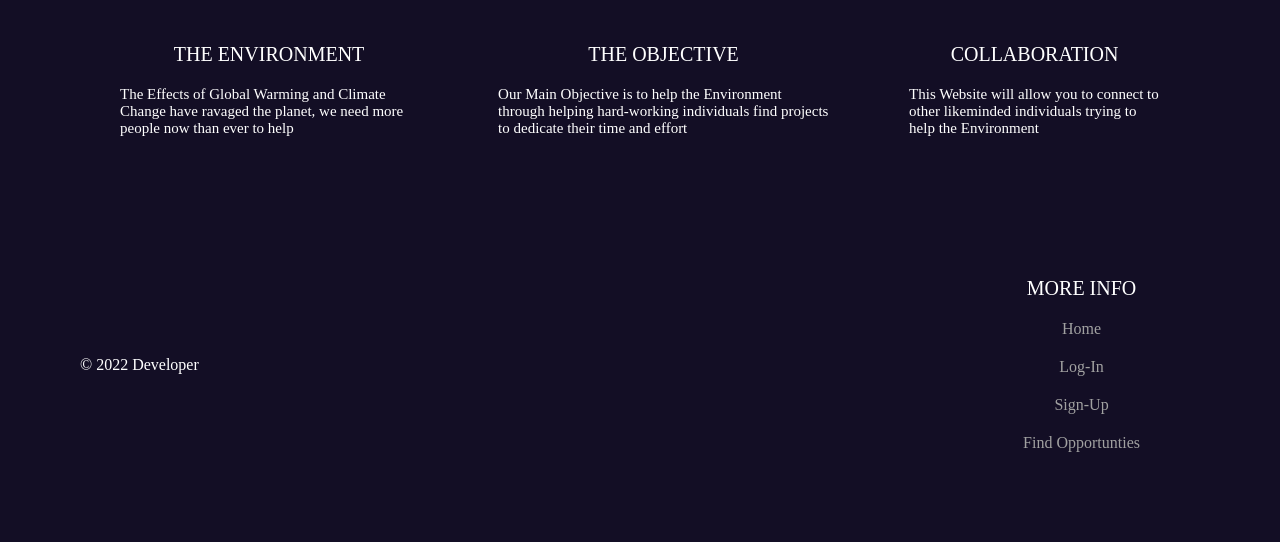
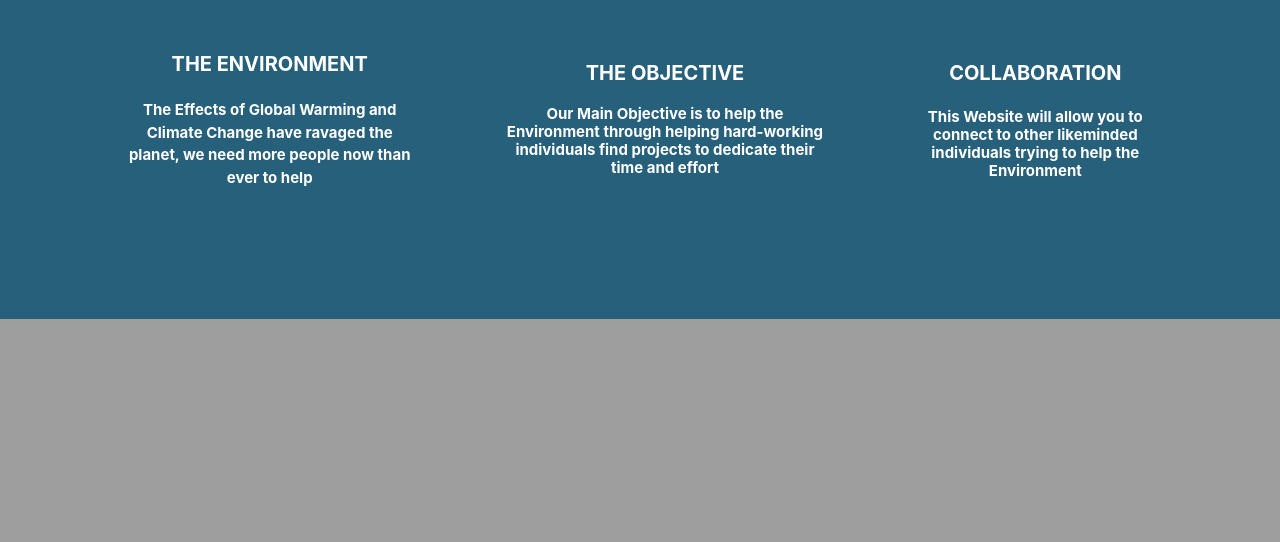
Before and after one commit to AggravatedDonald/DevpostFrey, a Node server app: template views/home.html in a window 1280 px wide. Shown: the part 615-1157 px from the top of the page. After the commit the page ends 934 px from the top, so only its background shows below. Run offline with Node 20, Linux system fonts and the light colour scheme; the template is opened without the code that fills it, so the values that code supplies are empty; some libraries are stand-ins or nearby versions.

Commit message:
Update home.html

```diff
--- a/views/home.html
+++ b/views/home.html
@@ -5,8 +5,9 @@
   <meta charset="UTF-8">
   <meta http-equiv="X-UA-Compatible" content="IE=edge">
   <meta name="viewport" content="width=device-width, initial-scale=1.0">
-  <title>Simple HTML HomePage</title>
+  <title>Nature Support</title>
   <link rel="stylesheet" href="https://cdnjs.cloudflare.com/ajax/libs/font-awesome/5.15.3/css/all.min.css">
+  <link rel="stylesheet" href="https://cdn.jsdelivr.net/npm/bootstrap@4.3.1/dist/css/bootstrap.min.css" integrity="sha384-ggOyR0iXCbMQv3Xipma34MD+dH/1fQ784/j6cY/iJTQUOhcWr7x9JvoRxT2MZw1T" crossorigin="anonymous">
   <style>
     @import url('https://fonts.googleapis.com/css2?family=Sriracha&display=swap');
 
@@ -20,12 +21,12 @@
       display: flex;
       justify-content: space-between;
       align-items: center;
-      background-color: #130e25;
+      background-color: #27607a;
     }
 
     .header .logo {
       font-size: 25px;
-      font-family: 'Sriracha', cursive;
+
       color: rgb(255, 255, 255);
       text-decoration: none;
       margin-left: 30px;
@@ -35,7 +36,7 @@
       display: flex;
       justify-content: space-around;
       align-items: center;
-      background-color: #130e25;
+      background-color: #27607a;
       margin-right: 20px;
     }
 
@@ -57,11 +58,11 @@
       background-size: cover;
       background-position: center;
       background-repeat: no-repeat;
-      background-image: url("nature.jpg")
+      background-image: url("/ocean.jpg")
     }
 
     .intro h1 {
-      font-family: sans-serif;
+
       font-size: 60px;
       color: #fff;
       font-weight: bold;
@@ -74,11 +75,12 @@
       color: #d1d1d1;
       text-transform: uppercase;
       margin: 20px 0;
+	  font-weight: 500;
     }
 
     .intro button {
       background-color: #182741;
-      color: #000;
+      color: #ffb700;
       padding: 10px 25px;
       border: none;
       border-radius: 5px;
@@ -91,7 +93,7 @@
     .achievements {
       display: flex;
       justify-content: space-around;
-      background-color: #130e25;
+      background-color: #27607a;
       align-items: center;
       padding: 40px 80px;
     }
@@ -159,7 +161,7 @@
       display: flex;
       justify-content: space-between;
       align-items: center;
-      background-color: #130e25;
+      background-color: #27607a;
       padding: 40px 80px;
     }
 
@@ -199,47 +201,40 @@
 
 <body>
   <header class="header">
-    <a href="#" class="logo">Nature Support</a>
+    <a href="/" style="color:#fff" class="logo"><b>Nature Support</b></a>
     <nav class="nav-items">
-        <a href="#">Home</a>
-        <a href="#">Log-In</a>
-        <a href="#">Sign-Up</a>
-        <a href="#">Find Opportunties</a>
+        <a href="/" style="color:#fff"><b>Home</b></a>
+        <a href="/login" style="color:#fff"><b>Log-In</b></a>
+        <a href="/register" style="color:#fff"><b>Sign-Up</b></a>
+        <a href="/find" style="color:#fff"><b>Find Opportunties</b></a>
     </nav>
   </header>
   <main>
     <div class="intro">
-      <h1>Home Page</h1>
-      <p>Find A Way to help the Environment</p>
-      <button>Learn More</button>
+      <h1 style="color:#000000; font-weight:500">Welcome</h1>
+      <p style="color:#000000"><b>Find A Way to help the Environment This Summer!</b></p>
+      <button style="color:#FFFFFF" onclick="window.location.href = 'http://localhost:8000/find'">START FINDING</button>
     </div>
     <div class="achievements">
       <div class="work">
-        <p class="work-heading"> The Environment</p>
-        <p class="work-text">The Effects of Global Warming and Climate Change have ravaged the planet, we need more people now than ever to help</p>
+        <p class="work-heading" style="color:#fff; font-weight:500"><b>The Environment</b></p>
+        <p class="work-text" style="color:#fff; font-weight:500;  text-align: center;"><b>The Effects of Global Warming and Climate Change have ravaged the planet, we need more people now than ever to help</b></p>
+      </div>
+      <div class="work" style="color:#fff; font-weight:500">
+        <h2 class="work-heading" style="color:#fff; font-weight:500"><b>The Objective</b></h2>
+        <h2 class="work-text" style="color:#fff; font-weight:500;  text-align: center;"><b>Our Main Objective is to help the Environment through helping hard-working individuals find projects to dedicate their time and effort</b></h2>
       </div>
       <div class="work">
-        <p class="work-heading">The Objective</p>
-        <p class="work-text">Our Main Objective is to help the Environment through helping hard-working individuals find projects to dedicate their time and effort</p>
-      </div>
-      <div class="work">
-        <p class="work-heading">Collaboration</p>
-        <p class="work-text">This Website will allow you to connect to other likeminded individuals trying to help the Environment</p>
+        <p class="work-heading" style="color:#fff; font-weight:500"><b>Collaboration</b></p>
+        <h2 class="work-text" style="color:#fff; font-weight:500;  text-align: center;"><b>This Website will allow you to connect to other likeminded individuals trying to help the Environment</b></h2>
       </div>
     </div>
   </main>
   <footer class="footer">
-    <div class="copy">&copy; 2022 Developer</div>
-    <div class="bottom-links">
-      <div class="links">
-        <span>More Info</span>
-        <a href="#">Home</a>
-        <a href="#">Log-In</a>
-        <a href="#">Sign-Up</a>
-        <a href="#">Find Opportunties</a>
-      </div>
+    <div class="copy"></div>
+
     </div>
   </footer>
 </body>
 
-</html>
+</html
```
